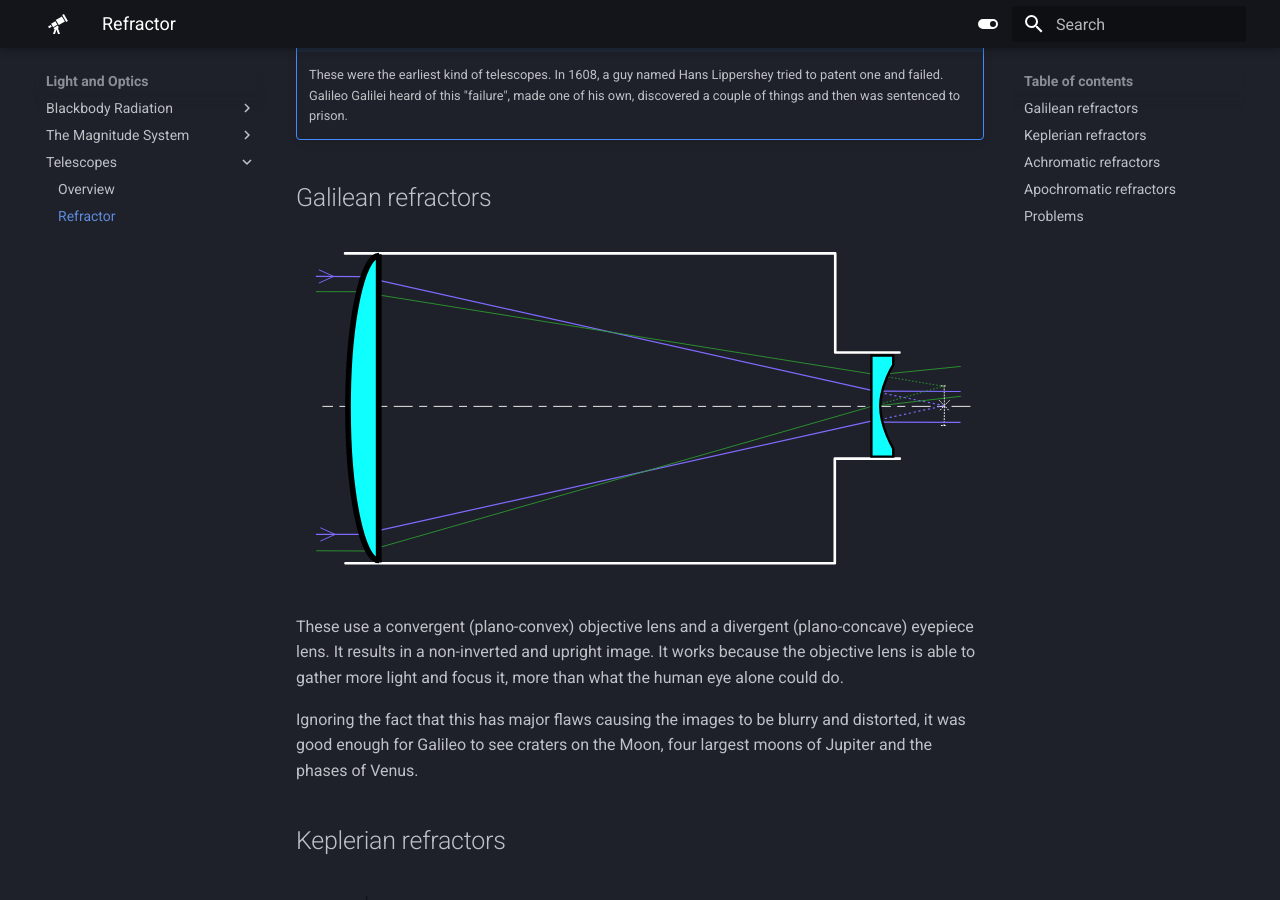
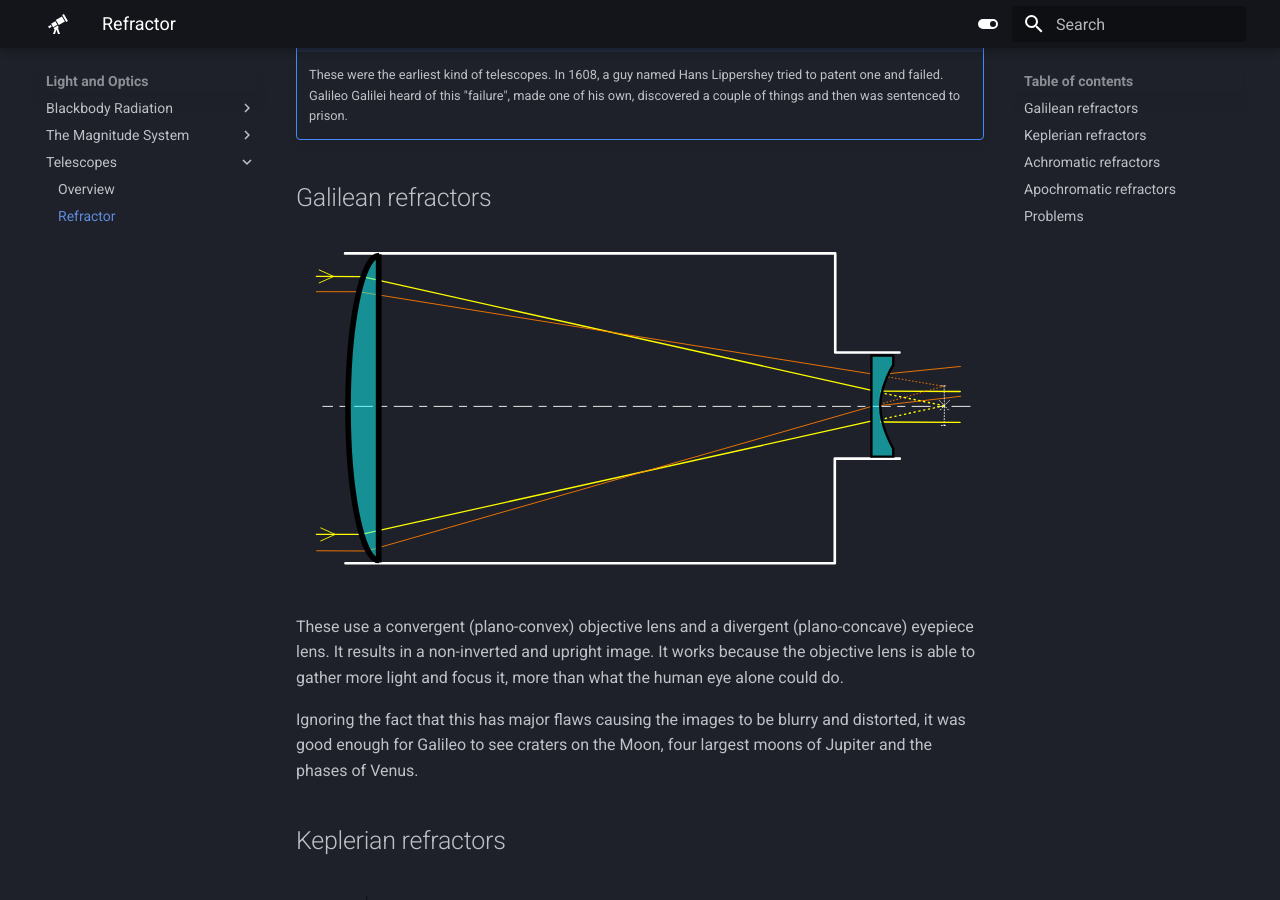
Before and after one commit to nushastro/website, an MkDocs documentation site: the page built from docs/optics/telescopes/refractor.md, in a window 1280 px wide and 900 px high, scrolled down 368 px. Built offline with MkDocs 1.6.1 and Material for MkDocs 9.7.7, drawn with Linux system fonts in a browser that asks for light colours.

Commit message:
made the Galilean refractor svg better

```diff
--- a/docs/optics/telescopes/refractor.md
+++ b/docs/optics/telescopes/refractor.md
@@ -10,12 +10,12 @@ A refractor telescope is a type of optical telescope that uses a lens as its obj
 
 ## Galilean refractors
 
-![](../img/Galilean-refractor.svg)
+![](../img/Galilean-refractor.svg#only-light)
+![](../img/Galilean-refractor_dark.svg#only-dark)
 
 These use a convergent (plano-convex) objective lens and a divergent (plano-concave) eyepiece lens. It results in a non-inverted and upright image. It works because the objective lens is able to gather more light and focus it, more than what the human eye alone could do.
 
 Ignoring the fact that this has major flaws causing the images to be blurry and distorted, it was good enough for Galileo to see craters on the Moon, four largest moons of Jupiter and the phases of Venus.
-
 
 ## Keplerian refractors
 
@@ -26,6 +26,7 @@ The Keplerian telescope, invented by Johannes Kepler in 1611, is an improvement
 The only major problem with this, was abberations, more of which we will see later in the next section, but for now, just know that its not good. To overcome this issue, we would need to have a larger focal length. So a man called Johannes Hevelius thought, why don't we just make the telescope bigger? (I wish I was joking).
 
 ![](../img/46m.jpg)
+
 <figcaption>Why don't we just make it 46m longer?</figcaption>
 
 ## Achromatic refractors
```
Also changed, not shown: docs/optics/img/Galilean-refractor.svg, docs/optics/img/Galilean-refractor_dark.svg (added).
